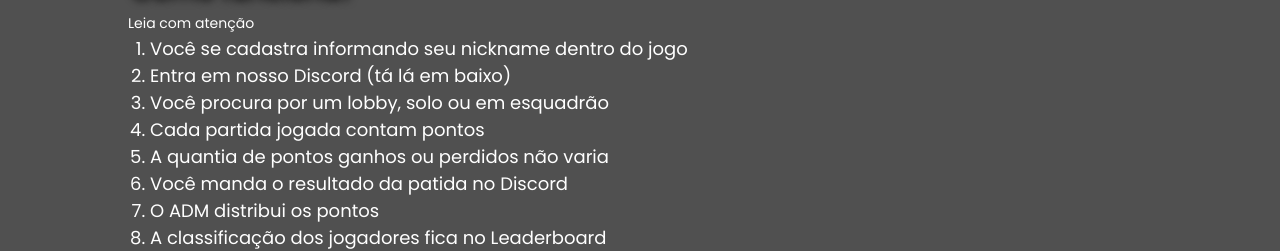
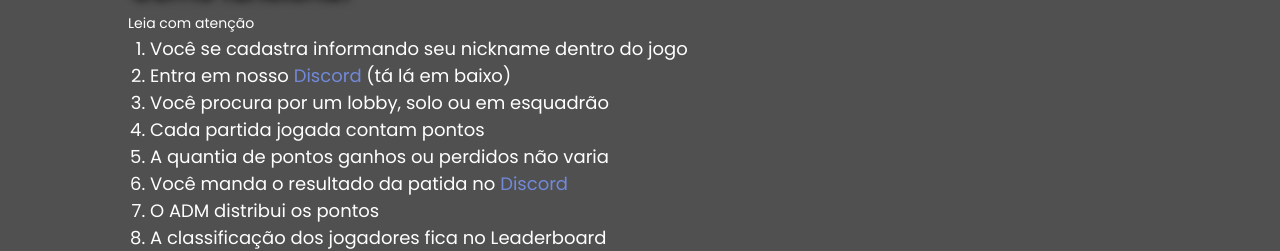
Before and after one commit to KaiqueFigu1/R6CC---Projeto-individual, a plain HTML site: page site/index.html in a window 1280 px wide. Shown: the part 296-547 px from the top of the page. Drawn offline with Linux system fonts and the light colour scheme.

Commit message:
Padronizando link Discord

```diff
--- a/site/index.html
+++ b/site/index.html
@@ -29,11 +29,11 @@
             <h2>Como funciona?</h2><span style="font-size:14px">Leia com atenção</span>
             <ol class="lista">
                 <li>Você se cadastra informando seu nickname dentro do jogo</li>
-                <li>Entra em nosso <a href="">Discord</a> (tá lá em baixo)</li>
+                <li>Entra em nosso <a class="discord" href="https://discord.gg/fNNKMtB">Discord</a> (tá lá em baixo)</li>
                 <li>Você procura por um lobby, solo ou em esquadrão</li>
                 <li>Cada partida jogada contam pontos</li>
                 <li>A quantia de pontos ganhos ou perdidos não varia</li>
-                <li>Você manda o resultado da patida no <a href="">Discord</a></li>
+                <li>Você manda o resultado da patida no <a class="discord" href="https://discord.gg/fNNKMtB">Discord</a></li>
                 <li>O ADM distribui os pontos</li>
                 <li>A classificação dos jogadores fica no Leaderboard</li>
             </ol>
--- a/site/style.css
+++ b/site/style.css
@@ -12,6 +12,10 @@ body{
 
 a{
     text-decoration: none;
+}
+
+.discord{
+    color: #7289da;
 }
 
 h1{
```
